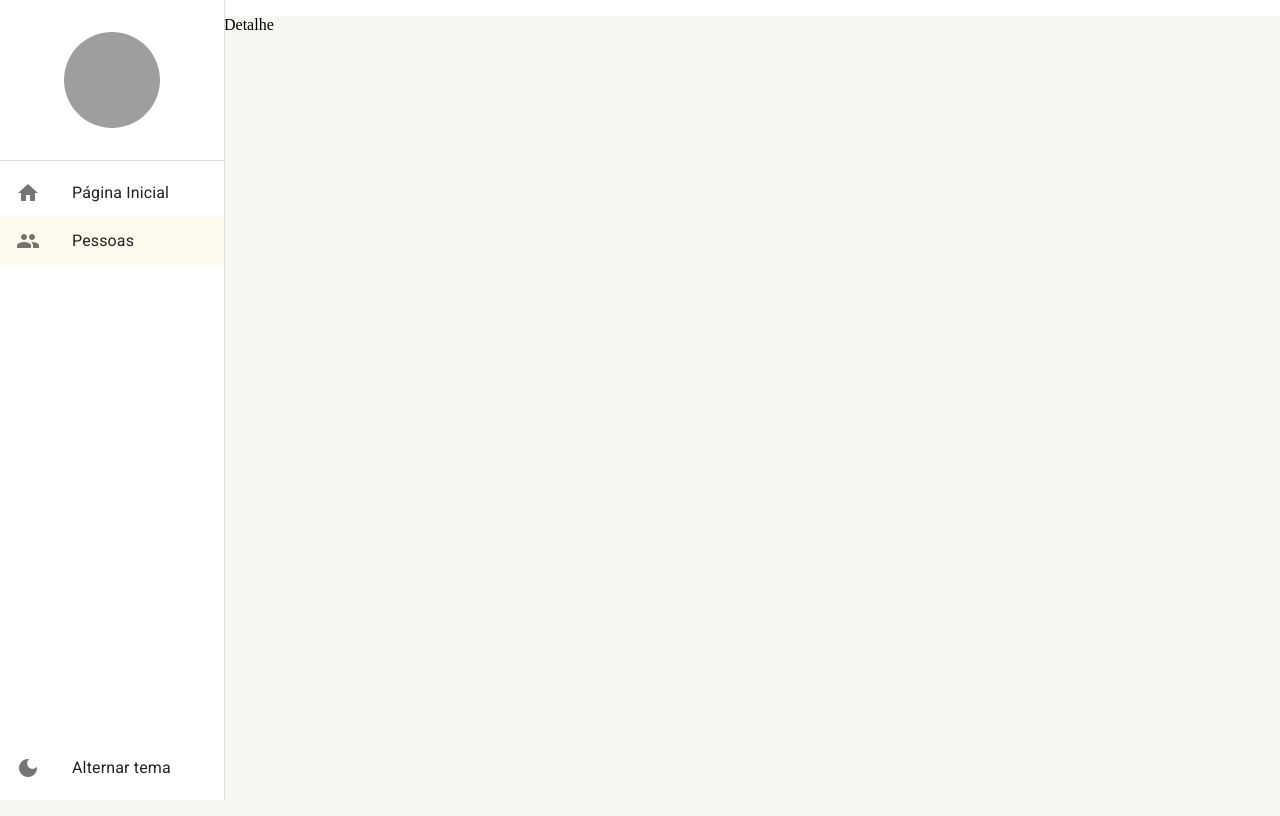
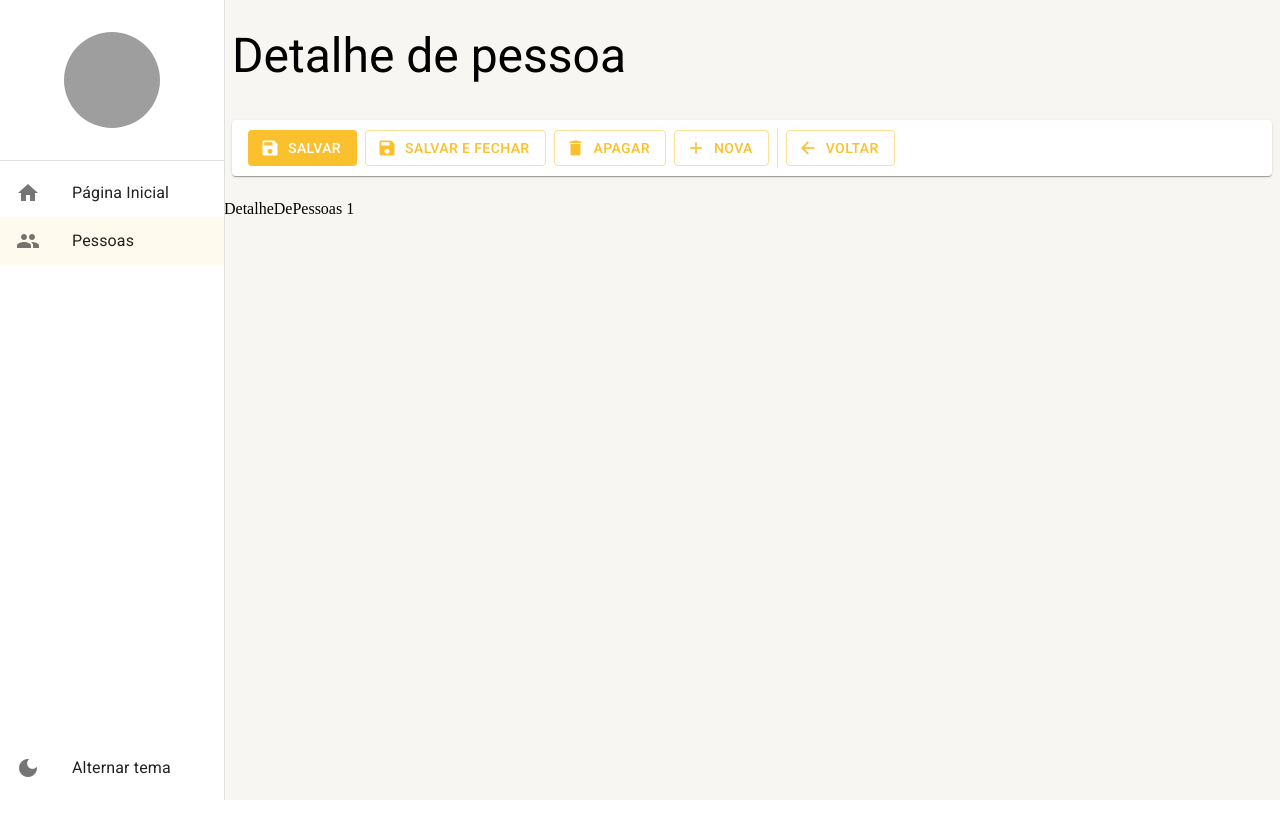
Before and after one commit to fabiosnascimento/react-cadastro-cidades-pessoas, a React (Create React App) app: page /pessoas/detalhe/1 in a window 1280 px wide. Built offline with nearby package versions, Linux system fonts and the light colour scheme; grey boxes are pictures that could not be loaded.

Commit message:
Tela de criação e edição de registro

```diff
--- a/src/pages/index.ts
+++ b/src/pages/index.ts
@@ -1,2 +1,3 @@
 export * from './dashboard/Dashboard';
 export * from './pessoas/ListagemDePessoas';
+export * from './pessoas/DetalheDePessoas';
--- /dev/null
+++ b/src/pages/pessoas/DetalheDePessoas.tsx
@@ -0,0 +1,39 @@
+import { useNavigate, useParams } from "react-router-dom"
+
+import { LayoutBaseDePagina } from "../../shared/layouts";
+import { FerramentasDeDetalhe } from "../../shared/components";
+
+export const DetalheDePessoas: React.FC = () => {
+  const { id = 'nova' } = useParams<'id'>();
+  const navigate = useNavigate();
+
+  const handleSave = () => {
+    console.log('Save')
+  }
+
+  const handleDelete = () => {
+    console.log('Delete')
+  }
+
+  return (
+    <LayoutBaseDePagina
+      titulo="Detalhe de pessoa"
+      barraDeFerramentas={
+        <FerramentasDeDetalhe
+          textoBotaoNovo="Nova"
+          mostrarBotaoSalvarEFechar
+          mostrarBotaoApagar={id !== 'nova'}
+          mostrarBotaoNovo={id !== 'nova'}
+
+          aoClicarEmSalvar={() => {handleSave}}
+          aoClicarEmSalvarEFechar={() => {handleSave}}
+          aoClicarEmApagar={() => {handleDelete}}
+          aoClicarEmVoltar={() => navigate('/pessoas')}
+          aoClicarEmNovo={() => navigate('/pessoas/detalhe/nova')}
+        />
+      }
+    >
+      <p>DetalheDePessoas {id}</p>
+    </LayoutBaseDePagina>
+  )
+}
--- a/src/pages/pessoas/ListagemDePessoas.tsx
+++ b/src/pages/pessoas/ListagemDePessoas.tsx
@@ -70,6 +70,7 @@
           mostrarInputBusca
           textoBotaoNovo="Nova"
           textoDaBusca={busca}
+          aoClicarEmNovo={() => navigate('/pessoas/detalhe/nova')}
           aoMudarTextoDeBusca={texto => setSearchParams({ busca: texto, pagina: '1' }, {replace: true})}
         />
       }
--- a/src/routes/index.tsx
+++ b/src/routes/index.tsx
@@ -3,6 +3,7 @@
 import { useEffect } from 'react';
 import {
   Dashboard,
+  DetalheDePessoas,
   ListagemDePessoas
 } from '../pages';
 
@@ -28,7 +29,7 @@
     <Routes>
       <Route path="/pagina-inicial" element={<Dashboard />} />
       <Route path="/pessoas" element={<ListagemDePessoas />} />
-      <Route path="/pessoas/detalhe/:id" element={<p>Detalhe</p>} />
+      <Route path="/pessoas/detalhe/:id" element={<DetalheDePessoas />} />
       <Route path="*" element={<Navigate to="/pagina-inicial" />} />
     </Routes>
   );
```
